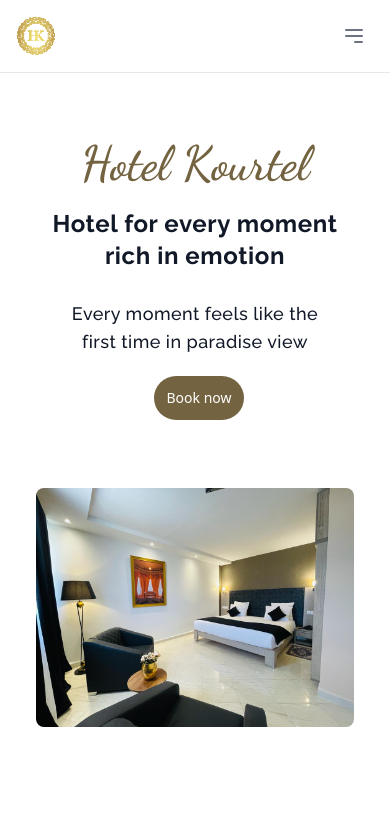
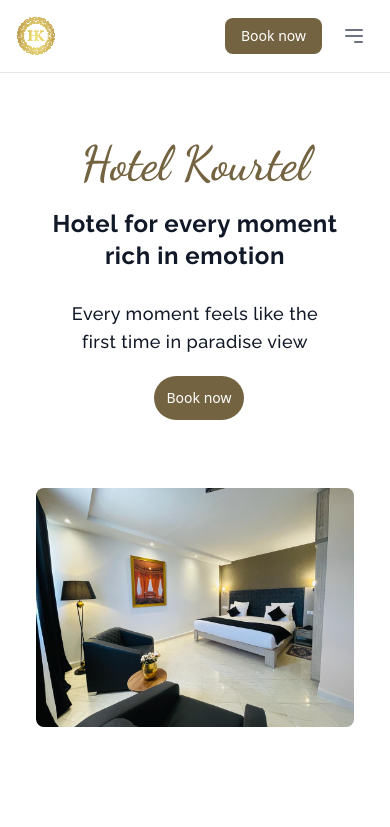
Before and after one commit to zakiabdessem/Kourtel-Hotel, a Next.js app: page / in a window 390 px wide. Shown: the top 827 px of the page. Built offline with nearby package versions, Linux system fonts and the light colour scheme.

Commit message:
added nav menu for mobile , fixed font of main hero

```diff
--- a/components/layout/Navbar.jsx
+++ b/components/layout/Navbar.jsx
@@ -17,10 +17,10 @@
           className="flex items-center space-x-3 rtl:space-x-reverse">
           <img src="/logo.svg" className="h-10" alt="Logo" />
         </a>
-        <div className="flex md:order-2 space-x-3 md:space-x-0 rtl:space-x-reverse">
+        <div className="flex md:order-2 space-x-3 md:space-x-0 rtl:space-x-reverse justify-center items-center">
           <button
             type="button"
-            className="text-white bg-primary hover:bg-primary focus:outline-none font-medium rounded-lg text-sm px-4 py-2 text-center md:block hidden">
+            className="text-white bg-primary hover:bg-primary focus:outline-none font-medium rounded-lg text-sm px-4 py-2 text-center">
             Book now
           </button>
 
```
